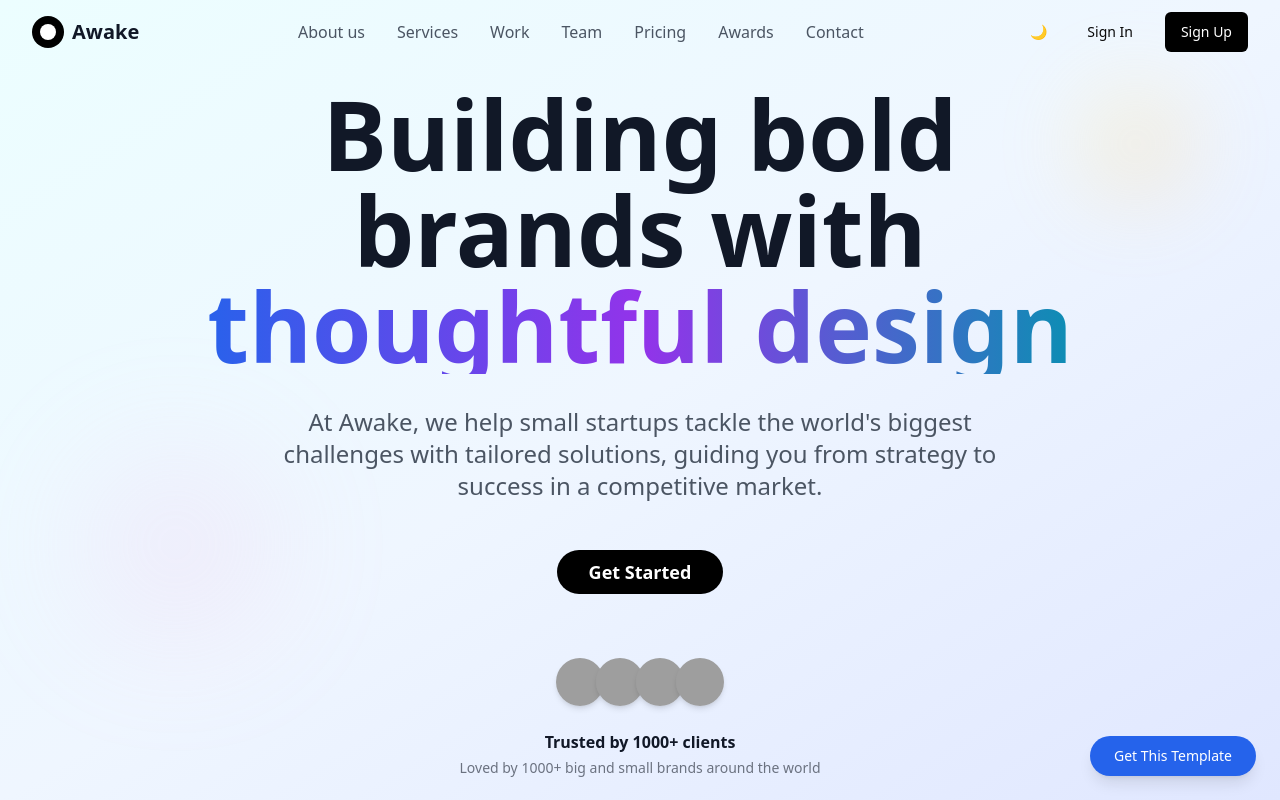
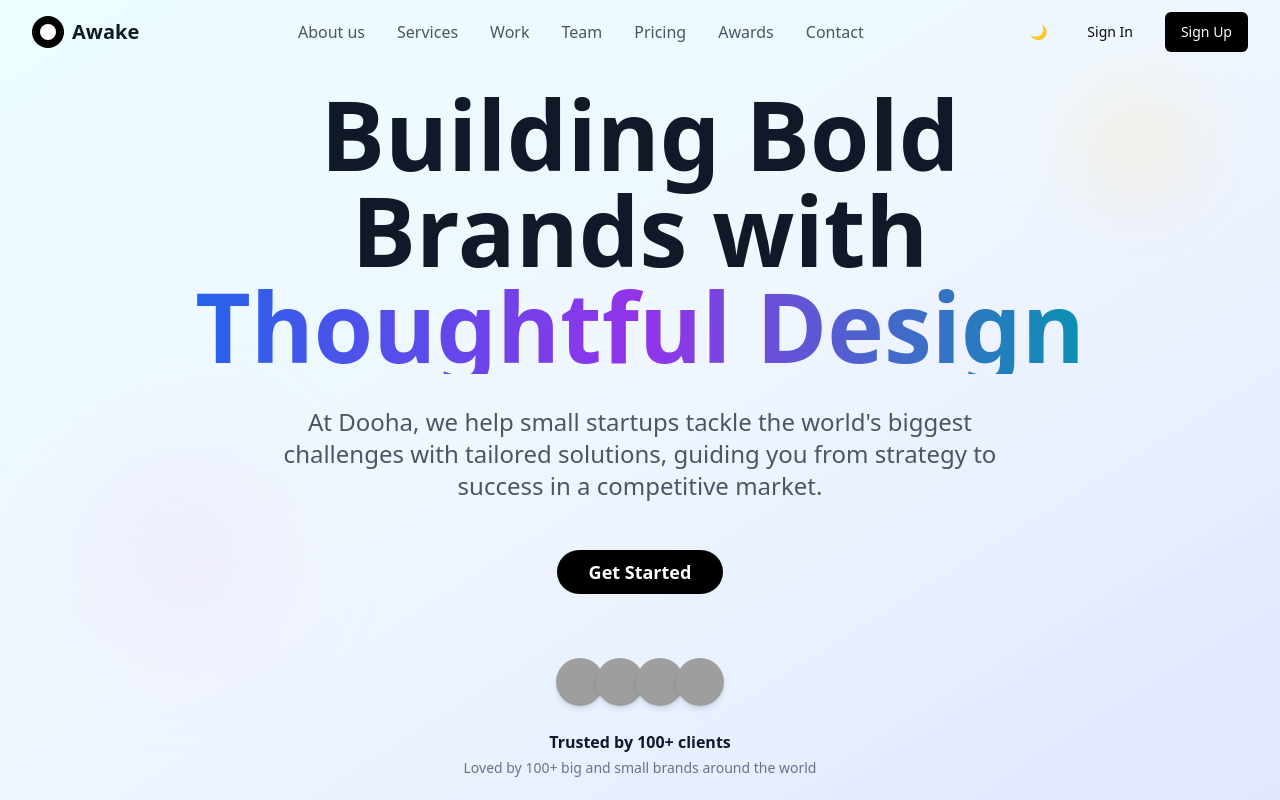
Before and after one commit to denirusdiaman/dooha, a Next.js app: page / in a window 1280 px wide. Shown: the top 800 px of the page. Built offline with nearby package versions, Linux system fonts and the light colour scheme; grey boxes are pictures that could not be loaded.

Commit message:
change_01

```diff
--- a/components/HeroSection.jsx
+++ b/components/HeroSection.jsx
@@ -17,15 +17,15 @@ const HeroSection = () => {
         <div className="text-center max-w-4xl mx-auto">
           {/* Main heading */}
           <h1 className="text-6xl sm:text-7xl lg:text-8xl font-bold text-gray-900 mb-8 leading-tight">
-            Building bold brands with
+            Building Bold Brands with
             <span className="block bg-gradient-to-r from-blue-600 via-purple-600 to-cyan-600 bg-clip-text text-transparent">
-              thoughtful design
+              Thoughtful Design
             </span>
           </h1>
 
           {/* Subtitle */}
           <p className="text-xl sm:text-2xl text-gray-600 mb-12 max-w-3xl mx-auto leading-relaxed">
-            At Awake, we help small startups tackle the world's biggest challenges with tailored solutions,
+            At Dooha, we help small startups tackle the world's biggest challenges with tailored solutions,
             guiding you from strategy to success in a competitive market.
           </p>
 
@@ -56,21 +56,21 @@ const HeroSection = () => {
           {/* Trust indicator */}
           <div className="text-center">
             <p className="text-gray-600 font-medium">
-              <span className="font-bold text-gray-900">Trusted by 1000+ clients</span>
+              <span className="font-bold text-gray-900">Trusted by 100+ clients</span>
             </p>
             <p className="text-sm text-gray-500 mt-1">
-              Loved by 1000+ big and small brands around the world
+              Loved by 100+ big and small brands around the world
             </p>
           </div>
         </div>
       </div>
 
       {/* Floating "Get This Template" button */}
-      <div className="fixed bottom-6 right-6 z-40">
+      {/* <div className="fixed bottom-6 right-6 z-40">
         <Button className="bg-blue-600 text-white hover:bg-blue-700 px-6 py-3 rounded-full shadow-lg transition-all duration-300 hover:scale-105">
           Get This Template
         </Button>
-      </div>
+      </div> */}
     </section>
   );
 };
--- a/components/TestimonialsSection.jsx
+++ b/components/TestimonialsSection.jsx
@@ -65,9 +65,9 @@ const TestimonialsSection = () => {
             {/* Stats card */}
             <div className="bg-white rounded-2xl p-8 shadow-md">
               <p className="text-sm text-gray-500 uppercase tracking-wide mb-2">Facts & numbers</p>
-              <div className="text-6xl font-bold text-gray-900 mb-2">91%</div>
+              <div className="text-6xl font-bold text-gray-900 mb-2">94%</div>
               <p className="text-lg font-semibold text-gray-700">
-                Clients recommend our design services.
+                Clients recommend our services.
               </p>
             </div>
 
```
Also changed, not shown: 1 other file (tests, documents, lock files or other folders).
